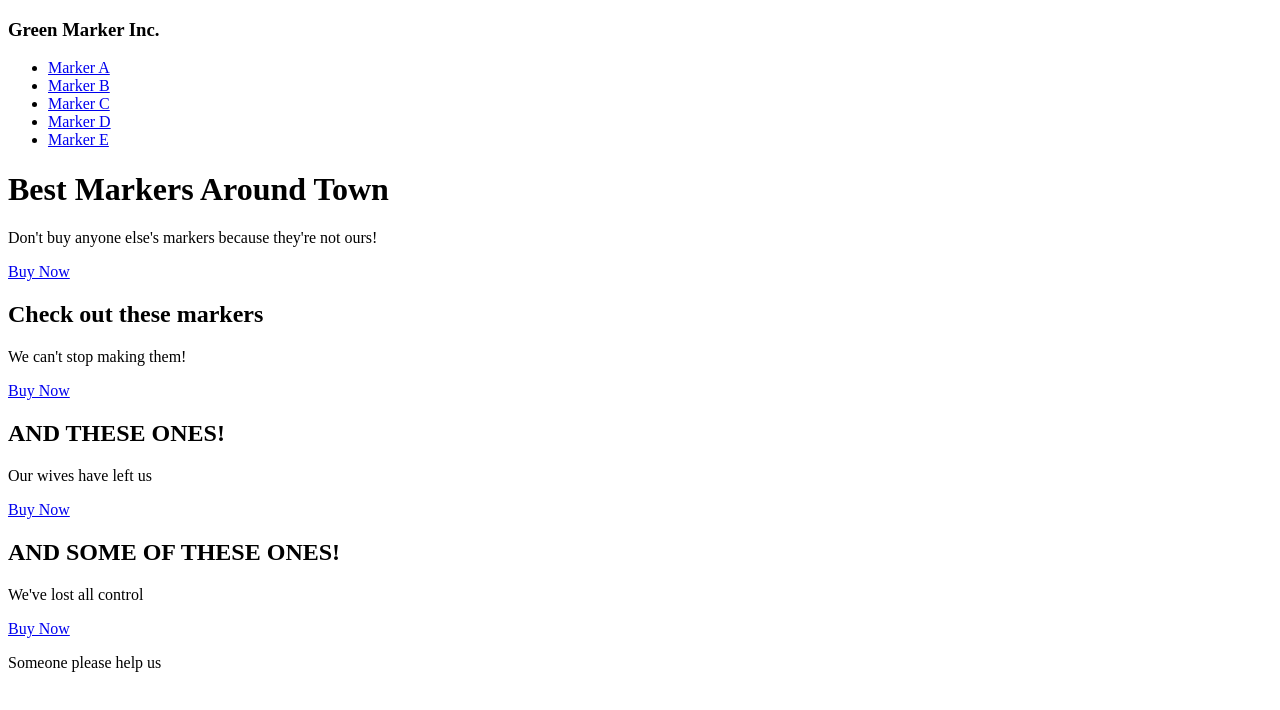
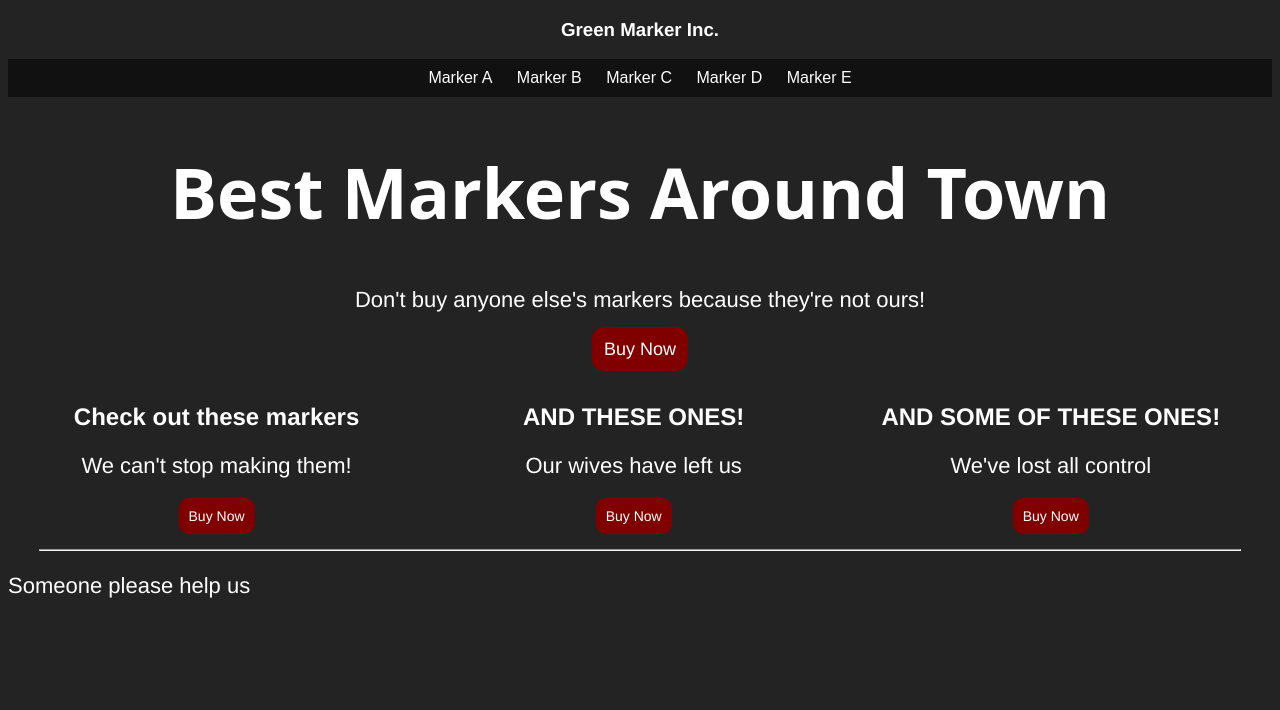
Before and after one commit to robertragno/Exercise1, a plain HTML site: page index.html in a window 1280 px wide. Drawn offline with nearby package versions, Linux system fonts and the light colour scheme; a script that the page names is missing.

Commit message:
Updated CSS

```diff
--- a/assets/markers.css
+++ b/assets/markers.css
@@ -0,0 +1,60 @@
+body {
+      text-align: center;
+      color: white;
+      font-family: helvetica;
+      background-color: #232323
+    }
+a {
+      color: white;
+      text-decoration: none;
+  }
+a:hover {
+	color: #800000;
+	text-decoration: none;
+    }
+p {
+      font-size: 22px;
+    }
+h1 {
+	font-family: 'Open Sans', sans-serif;
+	font-size: 70px;
+	color: #ffffff;
+}
+ul {
+      padding: 10px;
+      background: rgba(0,0,0,0.5);
+    }
+li {
+      display: inline;
+      padding: 0px 10px 0px 10px;
+      font-family: sans-serif;
+  }
+hr {
+  width:95%;
+}
+.ctasmall {
+      background: #800000;
+      color: white;
+      border:0;
+      font-size:14px;
+      border-radius: 10px;
+      padding: 10px;
+}
+.ctamain {
+      background: #800000;
+      color: white;
+      border:0;
+      font-size:18px;
+      border-radius: 12px;
+      padding: 12px;
+      }
+.columnrow {
+  display: inline;
+}
+.col {
+  width: 33%;
+  float: left;
+}
+.footer {
+  text-align: left;
+}
--- a/index.html
+++ b/index.html
@@ -3,7 +3,7 @@
     <head>
         <meta charset="utf-8">
         <title>Untitled</title>
-        <link rel="stylesheet" href="style.css">
+        <link rel="stylesheet" href="assets/markers.css">
     </head>
     <body>
     <div class="container">
@@ -23,22 +23,23 @@
       <p><a href="#" class="ctamain"> Buy Now </a></p>
     </div>
     <div class="columnrow">
-      <div class="col1">
+      <div class="col">
         <h2>Check out these markers</h2>
         <p>We can't stop making them!</p>
         <p><a href="#" class="ctasmall"> Buy Now </a></p>
       </div>
-      <div class="col2">
+      <div class="col">
         <h2>AND THESE ONES!</h2>
         <p>Our wives have left us</p>
         <p><a href="#" class="ctasmall"> Buy Now </a></p>
       </div>
-      <div class="col3">
+      <div class="col">
         <h2>AND SOME OF THESE ONES!</h2>
         <p>We've lost all control</p>
         <p><a href="#" class="ctasmall"> Buy Now </a></p>
       </div>
     </div>
+    <hr>
     <div class="footer">
       <p>Someone please help us</p>
     </div>
```
